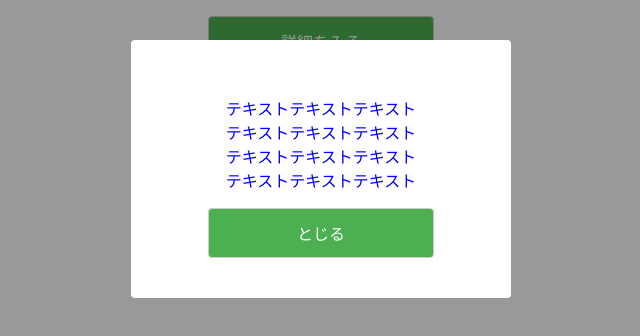
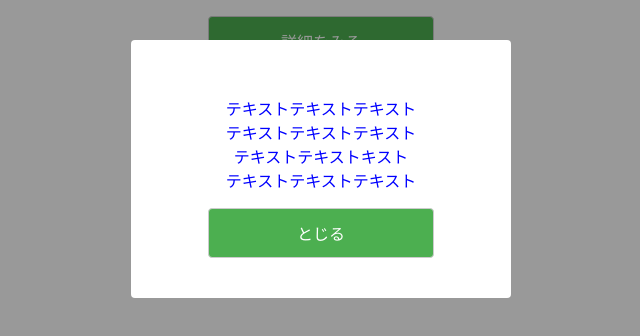
Before and after one commit to y-kit3/js_-modal, a plain HTML site: page modal02/index.html in a window 1280 px wide. Both pictures are taken after a click on the element "詳細をみる". Shown: the full height of the page, 319-959 px from the left. Drawn offline with Linux system fonts and the light colour scheme.

Commit message:
Update index.html

```diff
--- a/modal02/index.html
+++ b/modal02/index.html
@@ -15,8 +15,9 @@
     <section id="modal" class="hidden">
         <p>テキストテキストテキスト<br>
             テキストテキストテキスト<br>
-            テキストテキストテキスト<br>
+            テキストテキストキスト<br>
             テキストテキストテキスト</p>
+        </div>
         <div id="close">とじる</div>
     </section>
     <!--script-->
```
